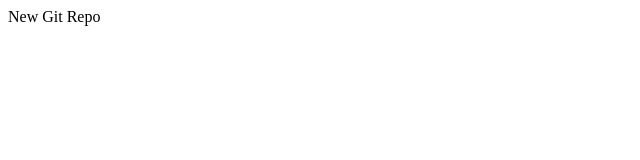
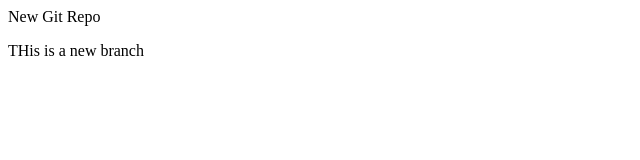
Before and after one commit to AksharZala25/LocalRepo, a plain HTML site: page LocalRepo/index.html in a window 1280 px wide. Shown: the whole page, without its empty margins (0-640 px from the left). Drawn offline with Linux system fonts and the light colour scheme.

Commit message:
New change in the nefeauture1

```diff
--- a/LocalRepo/index.html
+++ b/LocalRepo/index.html
@@ -1 +1,2 @@
 <p>New Git Repo</p>
+<p>THis is a new branch</p>
```
